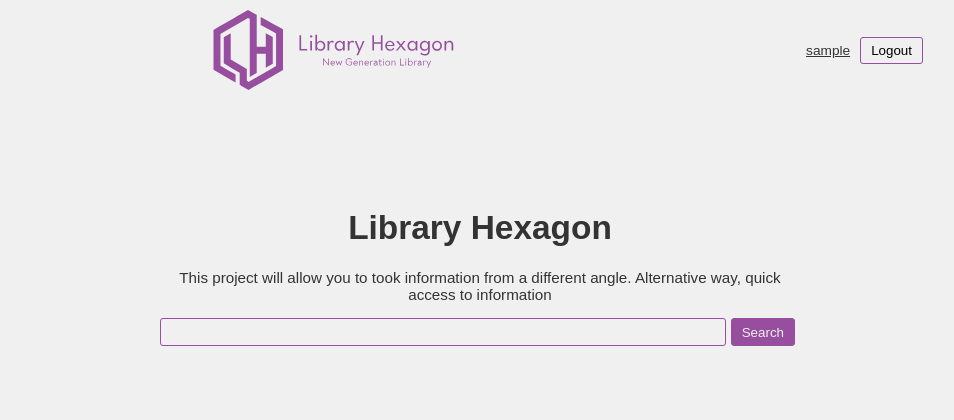
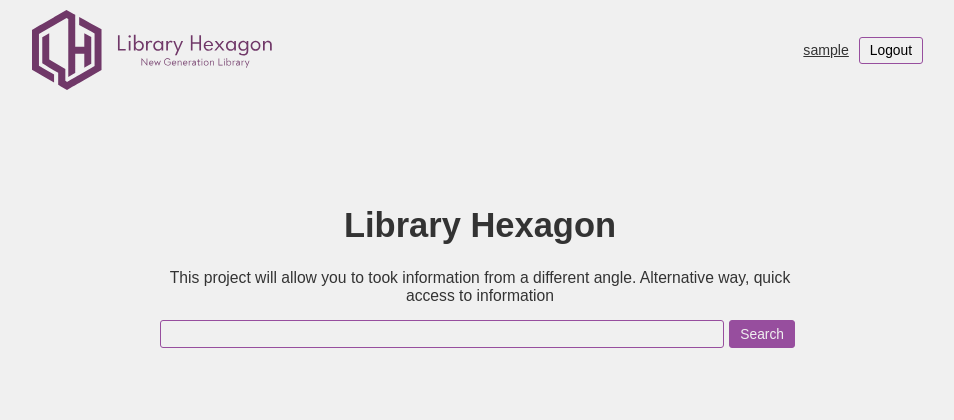
Before and after one commit to UrCatIsWatcinU/Polygons, a Flask app: page / in a window 1280 px wide. Shown: the top 420 px of the page, without its empty margins (160-1114 px from the left). Run offline with Flask 2, Linux system fonts and the light colour scheme; the visitor is signed in with stand-in values (Sample User, id 1); data comes from the database, SQL or seed files in the repository; data that the repository does not hold is empty.

Commit message:
Some improvements

```diff
--- a/app/static/field/script.js
+++ b/app/static/field/script.js
@@ -873,10 +873,8 @@
             if(window.location.href.split('?#r')[1]){
                 let selector = window.location.href.split('?')[1];
                 let isFromSearch = selector.includes('%20');
-                console.log(selector);
                 selector = selector.replace(/\s+/g, '').replace('%20', '').split(/#/).filter(s => s);
-                // console.log(window.innerWidth);
-                console.log(selector);
+
                 let foundedHex = document.querySelector(`#${selector[0]} #${selector[1]}`);
 
                 window.scrollTo(foundedHex.offsetLeft - (document.documentElement.clientWidth - foundedHex.offsetWidth/2) / 2, 0);
--- a/app/static/public.css
+++ b/app/static/public.css
@@ -309,7 +309,7 @@
 }
 .header-img{
     height: 100%;
-    fill: var(--main-c);
+    fill: var(--dark-main-c);
 }
 .btns{
     display: flex;
--- a/app/static/public.js
+++ b/app/static/public.js
@@ -98,7 +98,7 @@
 
 let font = {
     family: 'Arial',
-    size: ".95em"
+    size: ".98em"
 };
 
 
@@ -220,6 +220,14 @@
             document.body.style.height = window.innerHeight + 'px';
         }
     }
+
+
+    if(document.querySelector('.logout')){
+        document.querySelector('.logout').onclick = () => {
+            window.location.href = '/logout';
+            localStorage.clear();
+        }
+    }
 }
 document.addEventListener('DOMContentLoaded', main)
 
--- a/app/templates/index.html
+++ b/app/templates/index.html
@@ -30,7 +30,7 @@
     <div class="user-cont">
         <span class="username"> {{ user.username }}</span>
     </div>
-    <button class="auth" onclick="window.location.href = `{{ url_for('logout') }}`">Logout</button>
+    <button class="auth logout">Logout</button>
         {% if user.role.name == 'admin' %}
             <button class="auth" onclick="window.location.href = `{{ url_for('users_all') }}`">Users</button>
         {% endif %}
--- a/app/templates/layout.html
+++ b/app/templates/layout.html
@@ -25,7 +25,7 @@
     <header class="header">
       <!-- <img class="header-img" src="{{ url_for('static', filename='logo.svg') }}" alt="logo"> -->
       <img class="header-img small" src="{{ url_for('static', filename='favicon.png') }}" alt="logo">
-      <svg class="header-img" width="603" height="201" viewBox="0 0 603 201" fill="#703868" xmlns="http://www.w3.org/2000/svg">
+      <svg class="header-img" viewBox="0 0 603 201" fill="#703868" xmlns="http://www.w3.org/2000/svg">
         <path d="M148.86 67.75V134.8L133.26 143.8L131.39 144.88V109.63H108.61V158.04L106.94 158.99L91.14 168.12V22.43L86.83 20.05L83.54 21.95L73.87 27.52L66.07 32.01L55.44 38.14L43.29 45.14L25.82 55.21L17.47 60.02V140L24.07 143.8L25.82 144.81L43.29 154.88L47.96 157.57H47.97L55.44 161.88V182.05L43.29 175.04L25.82 164.98L17.47 160.16L0 150.1V49.92L0.960007 49.37L17.47 39.86L25.82 35.04L43.29 24.98L55.44 17.98L55.74 17.8L68.96 10.18L86.64 0L91.14 2.47L104.52 9.86002L108.61 12.11V92.16H131.39V58.38L148.86 67.75Z" />
         <path d="M157.22 38.92L148.87 34.32L131.4 24.68L118.49 17.56V37.51L131.4 44.63L148.87 54.27L157.22 58.88V140.71L151.84 143.81L148.86 145.53L131.39 155.59L118.48 163.03L113.57 165.86L108.6 168.72L97.19 175.29L91.13 178.78L90.88 178.92L87.95 180.61C86.55 179.66 85.15 178.72 83.74 177.77C83.74 167.96 83.74 158.14 83.74 148.33C70.25 140.24 56.77 132.15 43.28 124.06C43.28 102.11 43.28 80.16 43.28 58.21L25.81 68.3V134.1C31.27 137.54 36.89 140.98 42.66 144.42C50.5 149.09 58.21 153.5 65.78 157.67C65.78 167.72 65.78 177.78 65.78 187.83C67.33 188.78 68.89 189.74 70.44 190.69L83.53 198.23L87.94 200.77L89.09 200.11L91.13 198.93L103.4 191.86L105.44 190.68L108.59 188.86L114.67 185.36L118.47 183.17L126.08 178.78L131.38 175.73L148.85 165.67L157.2 160.85L174.67 150.79V48.56L157.22 38.92Z" />
         <path d="M220.18 97.9H235.41V101.78H215.98V63.7H220.18V97.9Z"/>
--- a/app/templates/noedite-field.html
+++ b/app/templates/noedite-field.html
@@ -6,6 +6,8 @@
   <link rel="stylesheet" href="{{url_for('static', filename='public.css')}}">
   <link rel="stylesheet" href="{{ url_for('static', filename='field/style.css') }}">
   <script src="{{ url_for('static', filename='socketio.js') }}"></script>
+  <script src="{{ url_for('static', filename='fontsloader.js') }}"></script>
+  <script src="{{ url_for('static', filename='scrollpolyfill.js') }}"></script>
   <script src="{{ url_for('static', filename='field/noedite-script.js') }}"></script>
   <script src="{{url_for('static', filename='public.js')}}"></script>
   <link rel="shortcut icon" href="{{ url_for('static', filename='favicon.png') }}" type="image/png">
```
Also changed, not shown: app/static/field/noedite-script.js (+8 -3 lines).
